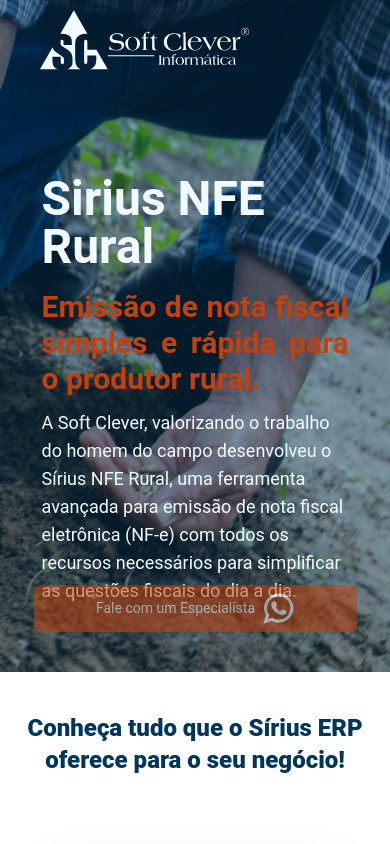
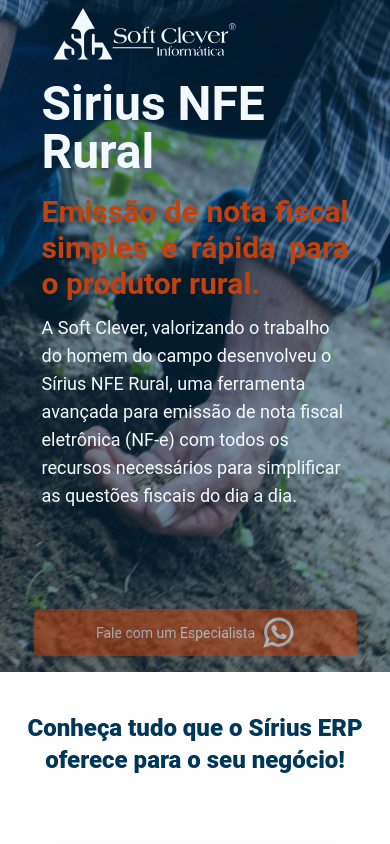
Before and after one commit to SoftcleverInformatica/Soft-Site-Produtor-Rural, a Next.js app: page / in a window 390 px wide. Shown: the top 844 px of the page. Built offline with nearby package versions, Linux system fonts and the light colour scheme.

Commit message:
fix: responsivity

```diff
--- a/src/sections/header/Header.tsx
+++ b/src/sections/header/Header.tsx
@@ -50,7 +50,7 @@
 			</div>
 
 			<div
-				className='flex flex-col col-start-2 col-span-10 row-start-3 p-2 gap-3 text-[#f2faff]
+				className='flex flex-col col-start-2 col-span-10 row-start-2 p-2 gap-3 text-[#f2faff] md:row-start-3
             lg:text-[#003658] lg:col-span-5 lg:row-span-8 lg:col-start-3 lg:row-start-4'>
 				<div className='flex flex-col gap-[18px]'>
 					<h2 className='text-5xl font-bold'>Sirius NFE Rural</h2>
@@ -64,7 +64,7 @@
 			</div>
 
 			<div
-				className='col-span-10  col-start-2 row-start-8
+				className='col-span-10  col-start-2 row-start-12
             lg:col-span-3 lg:col-start-3 lg:row-start-8'>
 				<ButtonExpert
 					color={'orange'}
--- a/src/sections/price/Price.tsx
+++ b/src/sections/price/Price.tsx
@@ -63,7 +63,7 @@
 	return (
 		<section className='flex flex-col items-center gap-5 px-[1.9rem] py-[1.9rem] lg:px-[2.5rem]  lg:gap-10 '>
 			<h2 className='text-sc font-extrabold text-2xl'>Escolha um plano que melhor se encaixa para você</h2>
-			<div className='flex flex-col gap-5 justify-center md:flex-row '>
+			<div className='flex flex-col gap-1 justify-center md:grid md:grid-rows-2 md:grid-cols-2 xl:flex xl:flex-row '>
 				{planos.map((_, i) => {
 					return (
 						<div
@@ -81,7 +81,7 @@
 										return (
 											<li
 												key={i}
-												className='text-[#003658]/90 text-xs flex items-start gap-2'>
+												className='text-[#003658]/90 text-xs flex items-center gap-2'>
 												{_.icon}<span>{_.item}</span>
 											</li>
 										);
```
